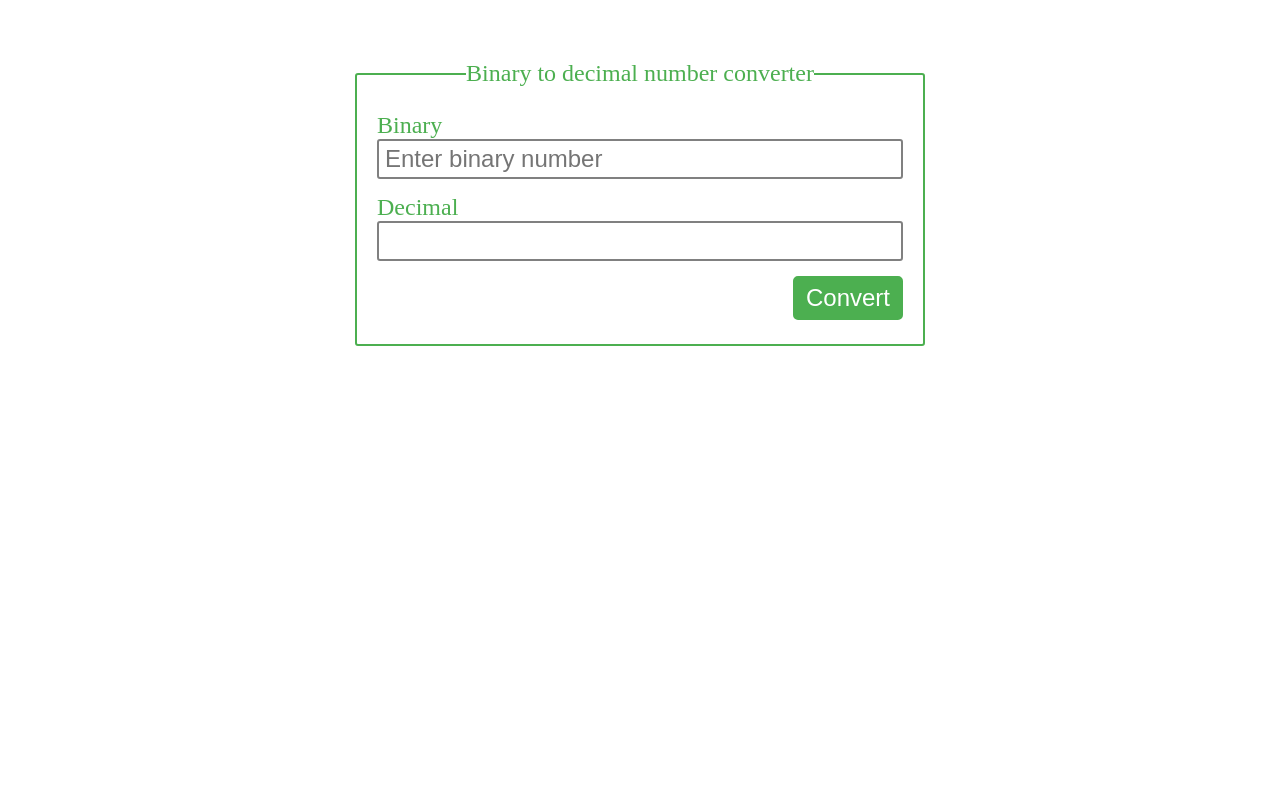
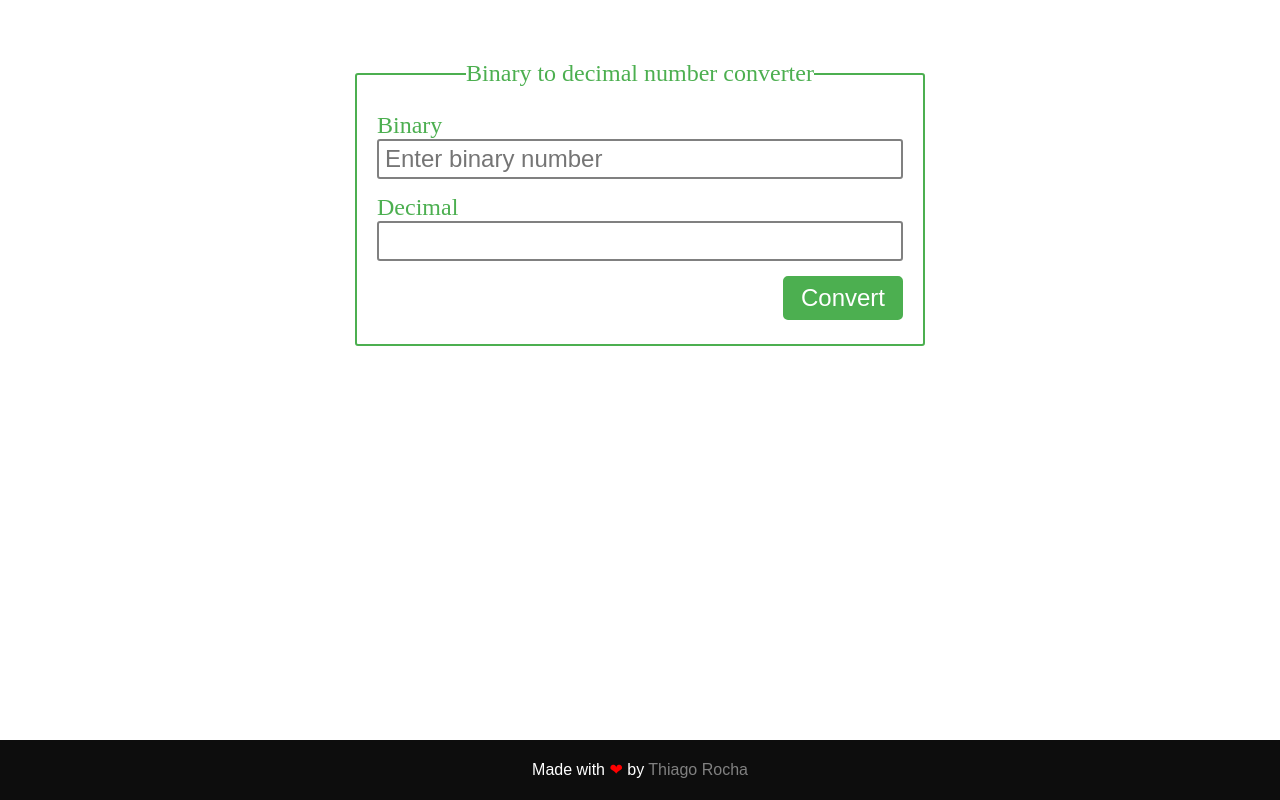
Before and after one commit to thiagorocha503/Bin2Dec, a plain HTML site: page index.html in a window 1280 px wide. Drawn offline with Linux system fonts and the light colour scheme.

Commit message:
💄️Add footer

```diff
--- a/css/style.css
+++ b/css/style.css
@@ -1,10 +1,53 @@
 /*  Reset CSS */
 
 * {
+    margin: 0;
     padding: 0;
-    margin: 0;
     border: 0;
-    box-sizing: border-box;
+    -webkit-box-sizing: border-box;
+            box-sizing: border-box;
+    font-family: Helvetica, Arial, "Arial Black" sans-serif;
+}
+
+#page-container {
+    position: relative;
+    min-height: 100vh;
+}
+
+#content-wrap {
+    /* Footer height */
+    padding-bottom: 60px;
+    padding-top: 20px;
+}
+
+#footer {
+    position: absolute;
+    bottom: 0;
+    width: 100%;
+    height: 60px;
+    /* Footer height */
+    line-height: 60px;
+    background-color: rgba(0, 0, 0, 95%);
+}
+
+#footer-content {
+    text-align: center;
+    color: white;
+    font-family: Arial, Helvetica, sans-serif;
+}
+
+#heart-emoji {
+    color: red;
+}
+
+#github-link {
+    color: gray;
+    text-decoration: none;
+}
+
+#github-link:hover {
+    color: white;
+    text-decoration: underline;
 }
 
 
@@ -12,14 +55,14 @@
 
 body {
     color: #4CAF50;
+
 }
 
-#container {
-    position: relative;
-    top: 20px;
-    left: 50%;
-    transform: translateX(-50%);
-    background-color: white;
+#app {
+    margin-left: auto;
+    margin-right: auto;
+    margin-bottom: 50px;
+    min-width: 100px;
 }
 
 #form {
@@ -79,7 +122,6 @@ input[type=number] {
 
 
 /* mobile */
-
 .row {
     display: block;
     width: 100%;
@@ -113,7 +155,7 @@ input[type="number"] {
 /* Desktop */
 
 @media screen and (min-width: 600px) {
-    #container {
+    #app {
         margin-top: 30px;
         width: 600px;
     }
@@ -140,7 +182,7 @@ input[type="number"] {
     }
     .button {
         font-size: x-large;
-        padding: 5px 10px 5px 10px;
+        padding: 5px 15px 5px 15px;
         border-radius: 5px;
     }
     #button-convert {
--- a/index.html
+++ b/index.html
@@ -9,7 +9,9 @@
     </head>
 
     <body>
-    <div id="container">
+        <div id="page-container">
+            <div id="content-wrap">
+                <div id="app">
                     <div id="form">
                         <fieldset>
                             <legend>Binary to decimal number converter</legend>
@@ -27,7 +29,11 @@
                         </fieldset>
                     </div>
                 </div>
+            </div>
+            <footer id="footer">
+                <p id="footer-content">Made with <span id="heart-emoji">❤</span> by <a href="http://github.com/thiagorocha503/" target="_blank" id="github-link" rel="noopener noreferrer">Thiago Rocha</a></p>
+            </footer>
+        </div>
         <script type="text/javascript" src="js/bin2dec.js"></script>
     </body>
-
 </html>
```
Lines whose indentation alone changed are shown as unchanged.
